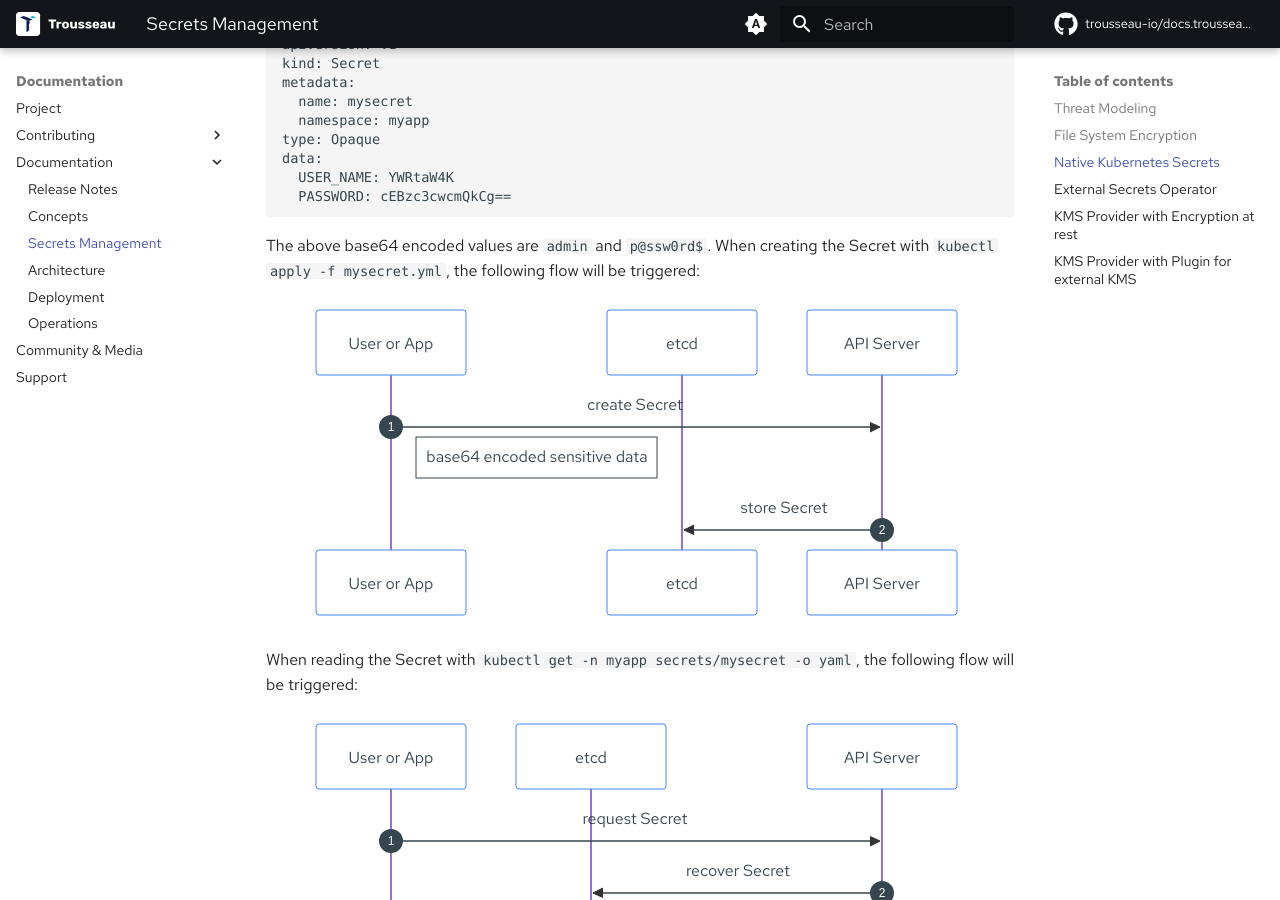
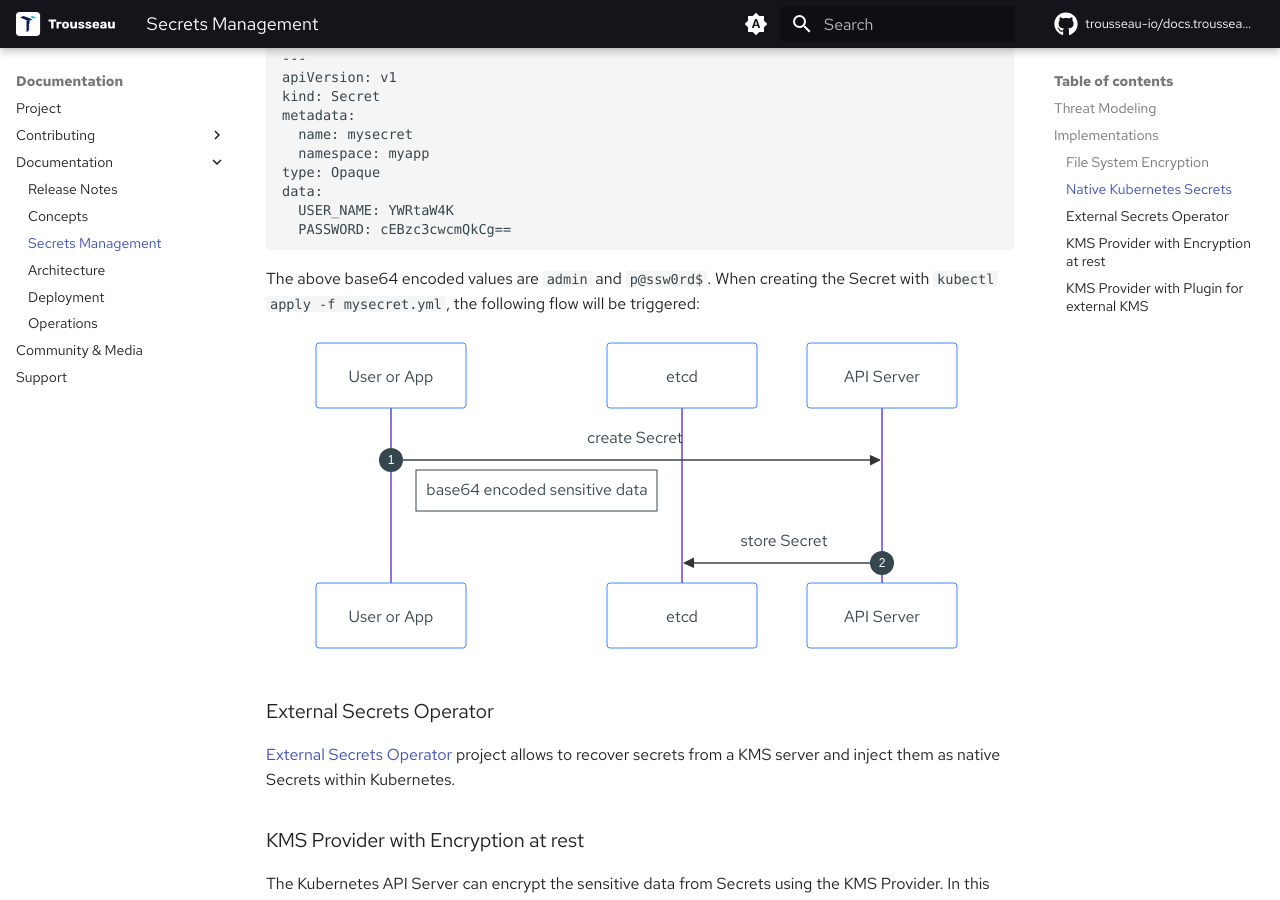
Before and after one commit to Trousseau-io/docs.trousseau.io, an MkDocs documentation site: the page built from docs/trousseau/secretmanagement.md, in a window 1280 px wide and 900 px high, scrolled down 1483 px. Built offline with MkDocs 1.6.1 and Material for MkDocs 9.7.7, drawn with Linux system fonts in a browser that asks for light colours; some web fonts are replaced; comment, search, counter and statistics services are not loaded.

Commit message:
Update secretmanagement.md

````diff
--- a/docs/trousseau/secretmanagement.md
+++ b/docs/trousseau/secretmanagement.md
@@ -27,12 +27,14 @@ The below table is providing a holistic view of the different Secret Management
     - [3] if the KMS is compromised, the DEKs can be decrypted allowing to decrypt the Secrets. Mitigation would be required to lockdown the platform.
 
 
-## File System Encryption
+## Implementations
+
+### File System Encryption
 
 This is referring to encrypt the file system on which the etcd database would deployed and running. Please refer to your Linux and Kubernetes distribution for specifics and how-to (e.g. [Linux Encrypted Filesystem with dm-crypt
 ](https://wiki.centos.org/HowTos/EncryptedFilesystem) or [How To Linux Hard Disk Encryption With LUKS](https://www.cyberciti.biz/security/howto-linux-hard-disk-encryption-with-luks-cryptsetup-command/)).
 
-## Native Kubernetes Secrets
+### Native Kubernetes Secrets
 
 Kubernetes is using a distributed key-value data store to record all API Objects definition along with their state and version. To ensure proper processing, data is encoded in base64 removing challenges with special characters.
 
@@ -55,25 +57,11 @@ autonumber
   API Server->>etcd: store Secret
 ```
 
-When reading the Secret with ```kubectl get -n myapp secrets/mysecret -o yaml```, the following flow will be triggered:
-
-```mermaid
-sequenceDiagram
-participant User or App
-participant etcd
-participant API Server
-autonumber
-  User or App->>API Server: request Secret
-  API Server->>etcd: recover Secret
-  API Server->>User or App: return Secret
-  Note left of API Server: base64 encoded sensitive data
-```
-
-## External Secrets Operator
+### External Secrets Operator
 
 [External Secrets Operator](https://external-secrets.io/) project allows to recover secrets from a KMS server and inject them as native Secrets within Kubernetes.
 
-## KMS Provider with Encryption at rest
+### KMS Provider with Encryption at rest
 
 The Kubernetes API Server can encrypt the sensitive data from Secrets using the KMS Provider. In this scenario, the API server is set up through the "EncryptionConfiguration" definition that will include a cipher as provider and an encryption key (being encoded in base64).
 
@@ -105,7 +93,7 @@ References:
 - From k3s: [Secrets Encryption Test Plan](https://github.com/k3s-io/k3s/wiki/Secrets-Encryption-Test-Plan)
 - From RKE2: [Secrets Encryption](https://docs.rke2.io/security/secrets_encryption/)
 
-## KMS Provider with Plugin for external KMS
+### KMS Provider with Plugin for external KMS
 
 The Kubernetes API Server can encrypt the sensitve data from Secrets using the KMS Provider. In this scenario, an external KMS is used to encrypt in-flight the Data Encryption Key using to encrypt the sensitive data. This process is called an encryption envelop scheme.
 
````
